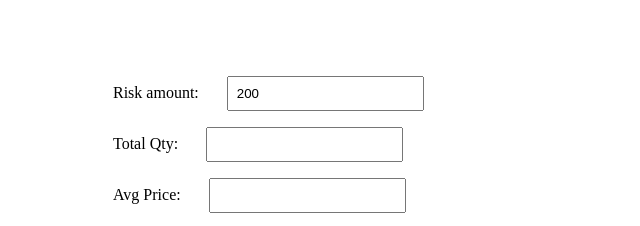
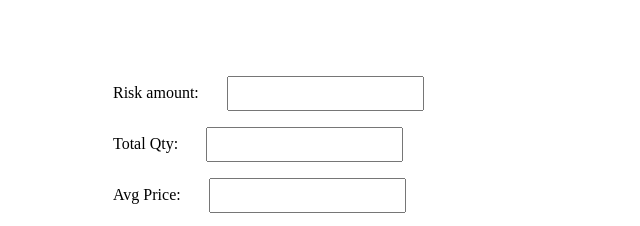
Before and after one commit to yashgoyal9898/swing-position-calculator, a plain HTML site: page index.html in a window 1280 px wide. Shown: the top 226 px of the page, 243-883 px from the left. Drawn offline with Linux system fonts and the light colour scheme.

Commit message:
risk amount chnage

```diff
--- a/index.html
+++ b/index.html
@@ -19,7 +19,7 @@
 <body>
     <div class="main-cont">
         <label for="risk-amount">Risk amount:</label>
-        <input type="number" value="200" id="risk-amount" readonly><br>
+        <input type="number" id="risk-amount"><br>
 
         <label for="first-qty">Total Qty:</label>
         <input type="number" id="first-qty"><br>
```
